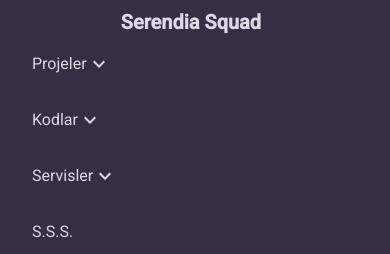
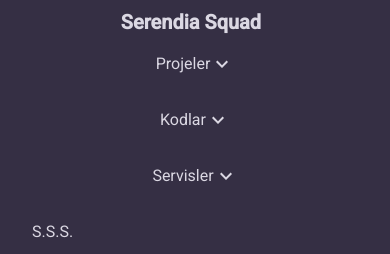
Before and after one commit to Barracuda1337/serendia-squad-frontend-2, a Vue app: page / in a window 390 px wide. Both pictures are taken after a click on the element 195 px from the left and 64 px from the top of the page. Shown: the top 254 px of the page. Built offline with nearby package versions, Linux system fonts and the light colour scheme.

Commit message:
Dropdown menu responsived

```diff
--- a/src/components/Dropdowns/CustomDropdown.vue
+++ b/src/components/Dropdowns/CustomDropdown.vue
@@ -1,6 +1,6 @@
 <template>
   <div
-    class="absolute w-48 -mt-2 bottom-0 left-0 transform translate-y-full"
+    class="sm:absolute sm:-mt-2 sm:bottom-0 sm:left-0 sm:transform sm:translate-y-full"
     v-bind:class="{ hidden: !this.status }"
   >
     <div class="py-2 bg-c2 rounded-lg">
--- a/src/components/NavbarComponent.vue
+++ b/src/components/NavbarComponent.vue
@@ -60,12 +60,13 @@
               v-bind:class="{ relative: nav.dropdown }"
               v-on:click="nav.active = !nav.active"
               class="
-                flex
+                flex flex-col
                 items-center
                 cursor-pointer
                 p-4
                 transition
-                h-14
+                h-auto
+                sm:h-14
                 hover:bg-c3
                 hover:text-c4
                 w-full
@@ -76,7 +77,7 @@
               <div class="flex items-center justify-between">
                 {{ nav.name }}
                 <svg
-                  v-if="nav.dropdown"
+                  v-if="!nav.active"
                   style="width: 24px; height: 24px"
                   viewBox="0 0 24 24"
                 >
@@ -85,8 +86,15 @@
                     d="M7.41,8.58L12,13.17L16.59,8.58L18,10L12,16L6,10L7.41,8.58Z"
                   />
                 </svg>
+                <svg v-else style="width: 24px; height: 24px" viewBox="0 0 24 24">
+                  <path
+                    fill="currentColor"
+                    d="M7.41,15.41L12,10.83L16.59,15.41L18,14L12,8L6,14L7.41,15.41Z"
+                  />
+                </svg>
               </div>
               <Dropdown
+                class="w-full sm:w-48"
                 v-if="nav.dropdown"
                 :status="nav.active"
                 :items="nav.items || []"
```
